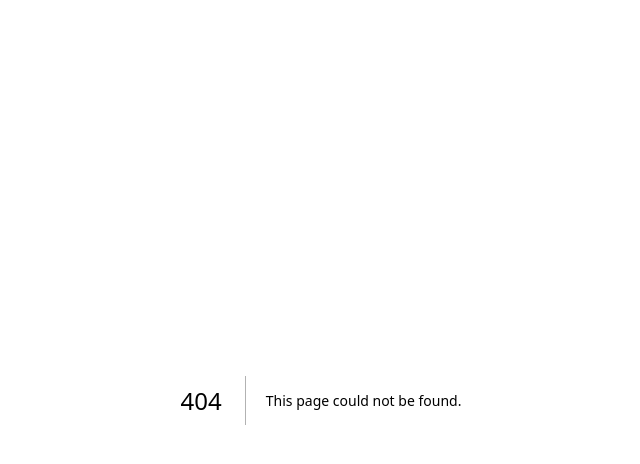
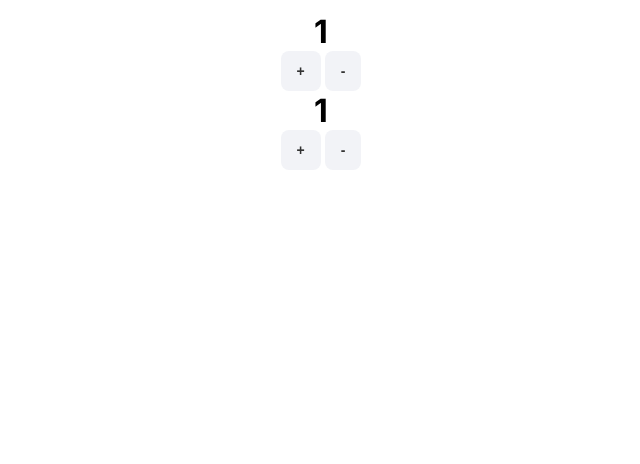
Before and after one commit to ssabii/provider-example, a Next.js app: page /counter in a window 1280 px wide. Before the commit this address had no page. Shown: the top 464 px of the page, without its empty margins (319-959 px from the left). Built offline with nearby package versions, Linux system fonts and the light colour scheme.

Commit message:
feat: counter 예제 구현

```diff
--- /dev/null
+++ b/src/app/counter/Buttons.tsx
@@ -0,0 +1,23 @@
+"use client";
+
+import React from 'react'
+import useCounter from './useCounter'
+import Button from '@/components/Button';
+import { styled } from 'styled-components';
+
+function Buttons() {
+  const { increase, decrease } = useCounter();
+  return (
+    <ButtonsBlock>
+      <Button onClick={increase}>+</Button>
+      <Button onClick={decrease}>-</Button>
+    </ButtonsBlock>
+  )
+}
+
+const ButtonsBlock = styled.div`
+  display: flex;
+  gap: 4px;
+`
+
+export default Buttons
--- /dev/null
+++ b/src/app/counter/CounterProvider.tsx
@@ -0,0 +1,37 @@
+"use client";
+
+import { createContext, useMemo, useState } from "react";
+
+export interface CounterProps {
+  counter: number;
+  increase: () => void;
+  decrease: () => void;
+}
+
+export const CounterContext = createContext<CounterProps>({
+  counter: 1,
+  increase: () => { },
+  decrease: () => { },
+});
+
+interface CounterProviderProps {
+  children: React.ReactNode;
+}
+
+function CounterProvider({ children }: CounterProviderProps) {
+  const [counter, setCounter] = useState(1);
+
+  const value = useMemo(() => ({
+    counter,
+    increase: () => setCounter((prev) => prev + 1),
+    decrease: () => setCounter((prev) => prev - 1),
+  }), [counter]);
+
+  return (
+    <CounterContext.Provider value={value}>
+      {children}
+    </CounterContext.Provider>
+  )
+}
+
+export default CounterProvider;
--- /dev/null
+++ b/src/app/counter/Value.tsx
@@ -0,0 +1,14 @@
+"use client";
+
+import React from 'react'
+import useCounter from './useCounter'
+
+function Value() {
+  const { counter } = useCounter();
+
+  return (
+    <h1>{counter}</h1>
+  )
+}
+
+export default Value
--- /dev/null
+++ b/src/app/counter/page.tsx
@@ -0,0 +1,31 @@
+"use client";
+
+import React from 'react'
+import { styled } from 'styled-components'
+import CounterProvider from './CounterProvider'
+import Value from './Value'
+import Buttons from './Buttons'
+
+function CounterPage() {
+  return (
+    <CounterBlock>
+      <CounterProvider>
+        <Value />
+        <Buttons />
+      </CounterProvider>
+      <CounterProvider>
+        <Value />
+        <Buttons />
+      </CounterProvider>
+    </CounterBlock>
+  )
+}
+
+const CounterBlock = styled.div`
+  margin: 12px 0;
+  display: flex;
+  flex-direction: column;
+  align-items: center;
+`;
+
+export default CounterPage
--- /dev/null
+++ b/src/app/counter/useCounter.ts
@@ -0,0 +1,16 @@
+"use client";
+
+import { useContext } from "react"
+import { CounterContext } from "./CounterProvider"
+
+function useCounter() {
+  const value = useContext(CounterContext)
+
+  if(value === undefined) {
+    throw new Error('useCounter must be used within CounterProvider');
+  }
+
+  return value;
+}
+
+export default useCounter;
```
